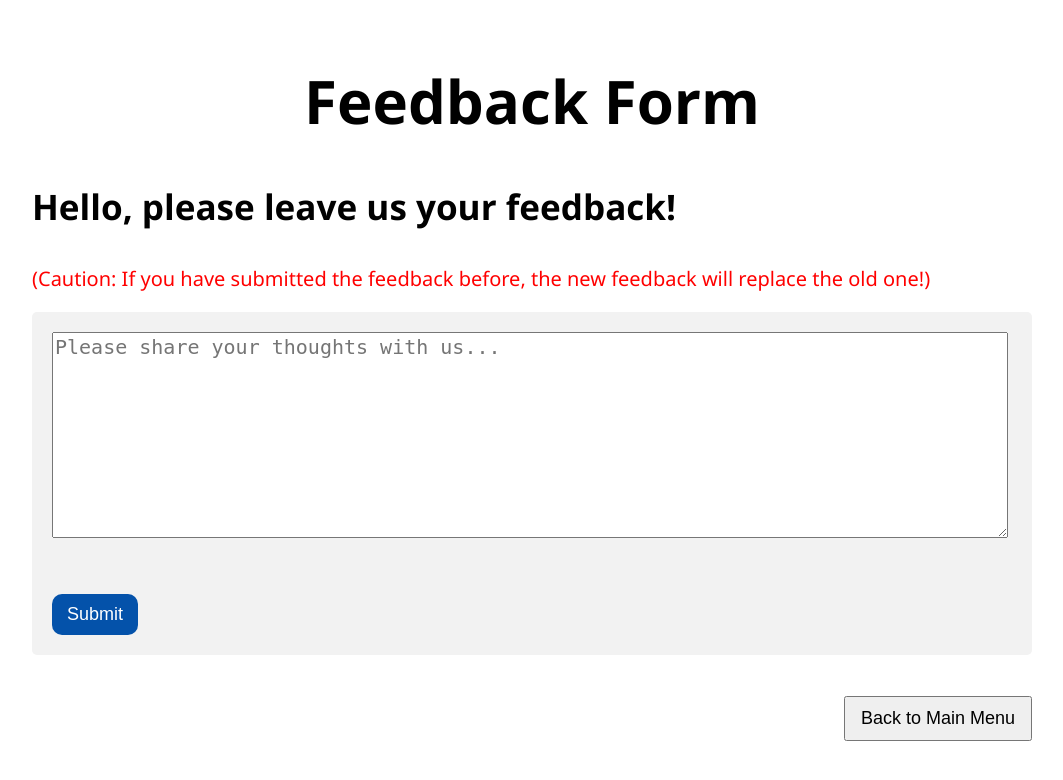
After one commit to edwardjoreilly/Pill_Bottle_Scanner, a Flask app: template templates/feedback.html in a window 1280 px wide. The commit adds this page. Shown: the top 780 px of the page, without its empty margins (108-1171 px from the left). Run offline with Flask 2, Linux system fonts and the light colour scheme; the template is opened without the code that fills it, so the values that code supplies are empty; some libraries are stand-ins or nearby versions.

Commit message:
Add files via upload
minor changes for Home.html, adding feedback button.
adding new feedback.html file.

```diff
--- /dev/null
+++ b/templates/feedback.html
@@ -0,0 +1,77 @@
+<!DOCTYPE html>
+<html lang="en" class="html">
+
+
+    	<head>
+		<meta name="viewport" content="width=device-width, initial-scale=1.0" charset = "UTF-8" />
+		<title>Feedback</title>
+		<link rel="stylesheet" href="/static/css/style.css"/>
+		<style>
+            .shadow {
+                border-radius: 5px;
+                background-color: #f2f2f2;
+                padding: 20px;
+            }
+            .textF{
+                height: 200px;
+                width: 950px;
+		font-size: 20px;
+            }
+            input[type=submit] {
+                background-color: #0452aa;
+                color: white;
+                padding: 10px 15px;
+                border: none;
+                border-radius: 10px;
+                cursor: pointer;
+		font-size: 18px;
+            }
+            input[type=submit]:hover {
+                background-color: #455aa0;
+            }
+            input[type=button]{
+                float: right;
+		padding: 10px 15px;
+		cursor: pointer;
+		font-size: 18px;
+            }
+		</style>
+	</head>
+    {% block content %}
+        {% with messages = get_flashed_messages() %}
+            {% if messages %}
+                <ul>
+                {% for message in messages %}
+                <div role="alert" style="color:red;">
+                    <li>{{ message }}</li>
+                </div>
+                {% endfor %}
+                </ul>
+            {% endif %}
+        {% endwith %}
+        <h1><center>Feedback Form</center></h1>
+        <h3>Hello, please leave us your feedback!</h3>
+	<p style="color:red; font-size: 20px; ">(Caution: If you have submitted the feedback before, the new feedback will replace the old one!)</p>
+
+        <div class="shadow">
+            <form name="form" "{{ url_for('feedback') }}" method="post" autocomplete="off">
+                <!-- <input type="text" name="feedback" id="feedback" class="form__input" placeholder="Please share your thoughts with us..." required/><br><br> -->
+                <!-- <textarea class="form__input" type="text" name="feedback" id="feedback" style="height:200px;" placeholder="Please share your thoughts with us..." required/></textarea> -->
+                <textarea class="textF" type="text" id="feedback" name="feedback" style="height:200px;" placeholder="Please share your thoughts with us..." required/></textarea>
+                <br><br>
+                <input type="submit" value="Submit">
+            </form>
+        </div>
+
+        <br>
+	<div class = "click">
+		<a href="{{ url_for('home') }}">
+    			<form action="/">
+        			 <input class="btn" type="button" value="Back to Main Menu" />
+    			</form>
+		</a>
+		<!--<a href="{{ url_for('home') }}" type= >Back to Main Menu</a></p>
+        	 <input type="button" value="Back to Main Menu" > -->
+	</div>
+    {% endblock %}
+</html>
```
Also changed, not shown: templates/home.html (+17 -2 lines).
